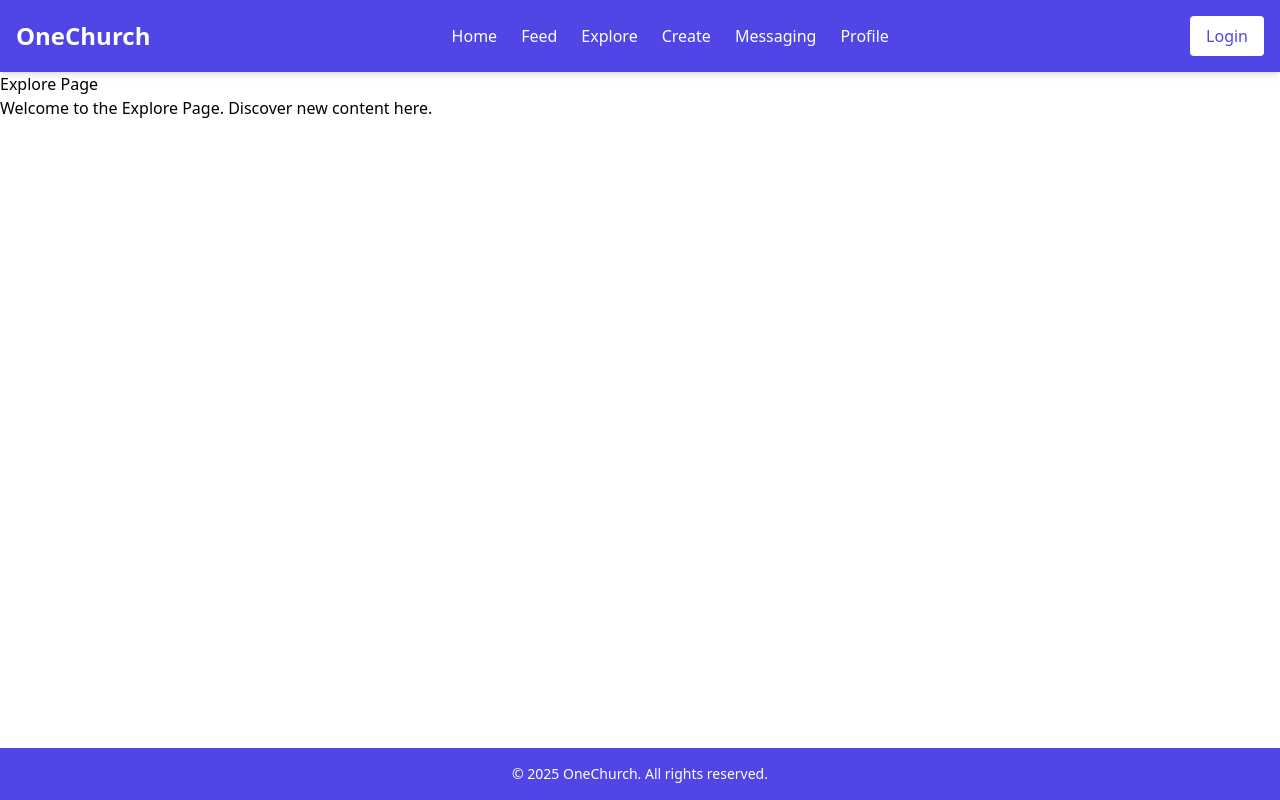
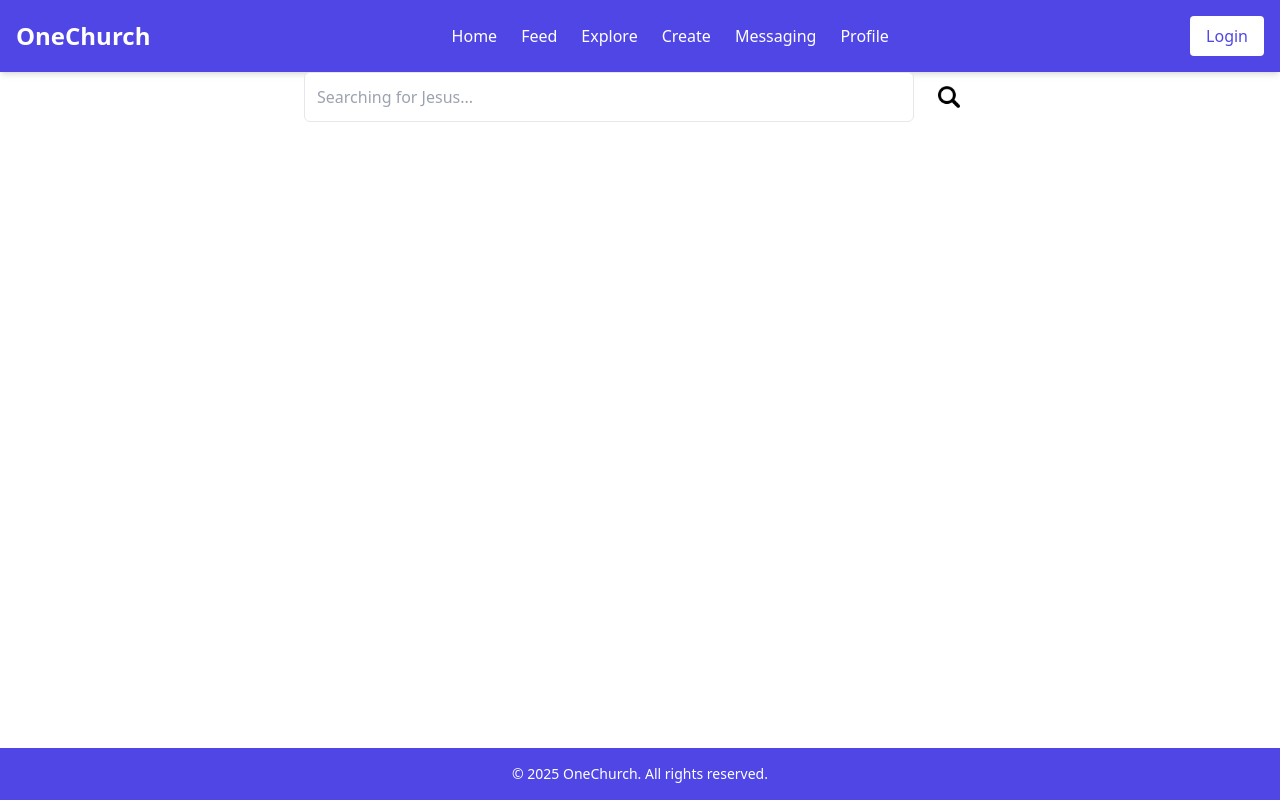
Before and after one commit to SamuelPGibson/one-church, a React (Create React App) app in the folder frontend/: page /explore in a window 1280 px wide. Built offline with nearby package versions, Linux system fonts and the light colour scheme.

Commit message:
search bar in explore page basic implementation

```diff
--- a/frontend/src/components/AboutUs.js
+++ b/frontend/src/components/AboutUs.js
@@ -0,0 +1,16 @@
+import React, { useEffect, useState } from "react";
+
+function AboutUs() {
+
+    return (
+        <main className="container mx-auto px-6 py-12 max-w-3xl">
+            <h1 className="text-4xl font-bold mb-4 text-indigo-700">About OneChurch</h1>
+            <p className="text-lg text-gray-800 leading-relaxed mb-10">
+                A social networking platform for the Body of Christ to connect with each other across the globe.
+            </p>
+
+        </main>
+    );
+}
+
+export default AboutUs;
--- a/frontend/src/components/Signup.js
+++ b/frontend/src/components/Signup.js
@@ -19,18 +19,11 @@ function Signup() {
 
     const handleSubmit = async (e) => {
         e.preventDefault();
-        console.log("does it get here");
         const result = await createUser({
         username: formData.username,
         password: formData.password
         });
-
-        if (result.error) {
-        alert(result.error);
-        } else {
-        console.log("Created User!");
-        }
-    };
+    }
 
 
 
--- a/frontend/src/components/explore_page/ExplorePage.js
+++ b/frontend/src/components/explore_page/ExplorePage.js
@@ -1,10 +1,10 @@
 import React from 'react';
+import Search from './Search';
 
 function ExplorePage() {
     return (
         <div>
-            <h1>Explore Page</h1>
-            <p>Welcome to the Explore Page. Discover new content here.</p>
+            <Search></Search>
         </div>
     );
 }
--- a/frontend/src/components/explore_page/Search.js
+++ b/frontend/src/components/explore_page/Search.js
@@ -0,0 +1,38 @@
+import React, {useState} from "react";
+import { search } from "../../api/api";
+
+function Search(){
+    const [searchData, setSearchData] = useState("");
+
+    const handleChange = async (e) => {
+        setSearchData(e.target.value);
+    }
+
+    const handleSubmit = async (e) => {
+        e.preventDefault();
+        const searchResult = await search(searchData)
+    }
+
+    return (
+        <div className="flex items-center gap-2 w-full max-w-2xl mx-auto">
+        <input
+          type="text"
+          placeholder="Searching for Jesus..."
+          value={searchData}
+          onChange={handleChange}
+          className="w-full p-3 border rounded-md focus:outline-indigo-600"
+        />
+        <button
+          onClick={handleSubmit}
+          className="px-4 py-2 bg-white-600 text-white rounded-md hover:bg-indigo-700 transition-colors"
+        >
+            <img
+            src="/search_icon.png"
+            className="w-6 h-6 object-contain hover:opacity-75"
+            />
+        </button>
+      </div>
+    )
+};
+
+export default Search
```
Also changed, not shown: frontend/public/search_icon.png (added).
